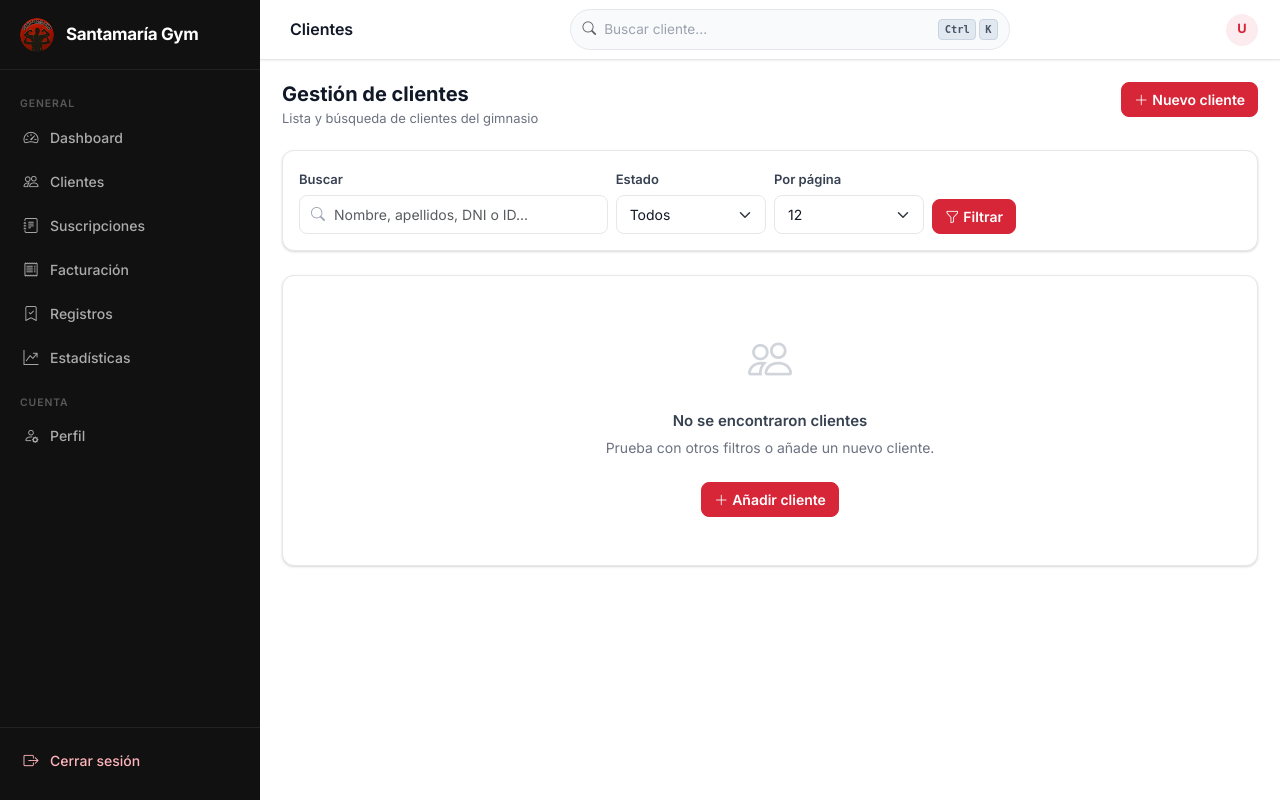
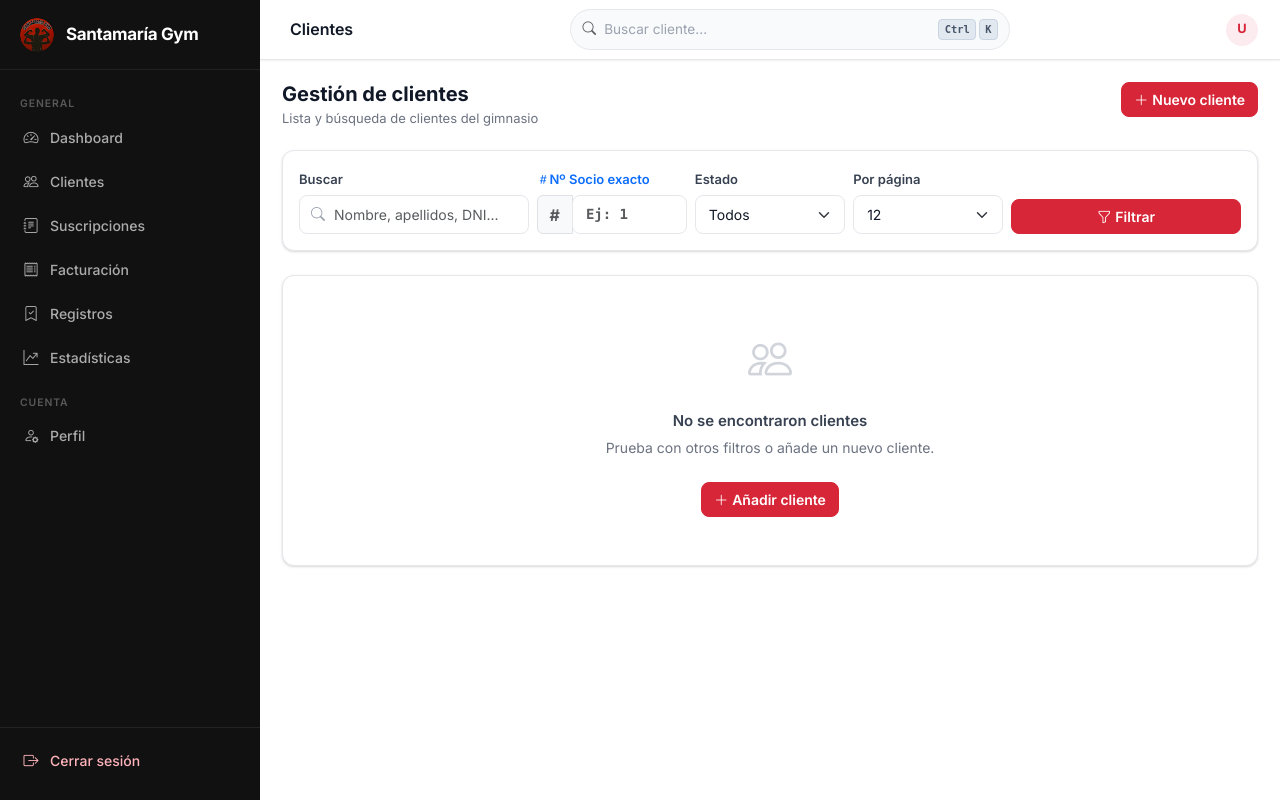
Before and after one commit to javiservices/clients-factory, a Symfony app: template app/templates/client/index.html.twig in a window 1280 px wide. Run offline with Twig, Linux system fonts and the light colour scheme; the template is opened without the code that fills it, so the values that code supplies are empty; style sheets or scripts are compiled from the project's sources; some libraries are stand-ins or nearby versions.

Commit message:
feat(client): add exact member number filter in client list and exact numeric lookup

```diff
--- a/app/templates/client/index.html.twig
+++ b/app/templates/client/index.html.twig
@@ -223,15 +223,25 @@
     <div class="card-body">
         <form method="get" action="{{ path('app_client_index') }}" role="search" aria-label="Filtrar clientes">
             <div class="row g-2 align-items-end">
-                <div class="col-12 col-sm-6 col-lg-4">
+                <div class="col-12 col-md-4 col-lg-3">
                     <label class="form-label" for="search">Buscar</label>
                     <div class="search-wrapper">
                         <i class="bi bi-search search-icon" aria-hidden="true"></i>
                         <input type="search" id="search" name="search" class="form-control"
-                               placeholder="Nombre, apellidos, DNI o ID..." value="{{ search|default('') }}" autocomplete="off">
+                               placeholder="Nombre, apellidos, DNI..." value="{{ search|default('') }}" autocomplete="off">
                     </div>
                 </div>
-                <div class="col-6 col-sm-3 col-lg-2">
+                <div class="col-6 col-md-3 col-lg-2">
+                    <label class="form-label fw-semibold text-primary" for="clientNumber">
+                        <i class="bi bi-hash me-0.5"></i>Nº Socio exacto
+                    </label>
+                    <div class="input-group">
+                        <span class="input-group-text bg-light text-muted small fw-bold">#</span>
+                        <input type="number" id="clientNumber" name="clientNumber" class="form-control font-monospace fw-bold"
+                               placeholder="Ej: 1" min="1" value="{{ clientNumber|default('') }}" autocomplete="off">
+                    </div>
+                </div>
+                <div class="col-6 col-md-2 col-lg-2">
                     <label class="form-label" for="paid">Estado</label>
                     <select id="paid" name="paid" class="form-select">
                         <option value="" {% if paid is not defined or paid == '' %}selected{% endif %}>Todos</option>
@@ -239,7 +249,7 @@
                         <option value="0" {% if paid == '0' %}selected{% endif %}>Pendiente</option>
                     </select>
                 </div>
-                <div class="col-6 col-sm-3 col-lg-2">
+                <div class="col-6 col-md-3 col-lg-2">
                     <label class="form-label" for="perPage">Por página</label>
                     <select id="perPage" name="perPage" class="form-select">
                         <option value="12" {% if perPage|default(12) == 12 %}selected{% endif %}>12</option>
@@ -248,11 +258,11 @@
                         <option value="96" {% if perPage == 96 %}selected{% endif %}>96</option>
                     </select>
                 </div>
-                <div class="col-12 col-sm-6 col-lg-4 d-flex gap-2">
-                    <button class="btn btn-primary" type="submit">
+                <div class="col-12 col-md-12 col-lg-3 d-flex gap-2">
+                    <button class="btn btn-primary flex-grow-1" type="submit">
                         <i class="bi bi-funnel me-1" aria-hidden="true"></i>Filtrar
                     </button>
-                    {% if search|default('') or (paid is defined and paid != '') or (perPage is defined and perPage != 12) %}
+                    {% if search|default('') or clientNumber|default('') or (paid is defined and paid != '') or (perPage is defined and perPage != 12) %}
                         <a href="{{ path('app_client_index') }}" class="btn btn-outline-secondary">
                             <i class="bi bi-x-lg me-1" aria-hidden="true"></i>Limpiar
                         </a>
@@ -528,7 +538,11 @@
         <div class="empty-state">
             <i class="bi bi-people empty-state-icon" aria-hidden="true"></i>
             <p class="empty-state-title">No se encontraron clientes</p>
-            <p class="empty-state-desc">Prueba con otros filtros o añade un nuevo cliente.</p>
+            {% if clientNumber|default('') %}
+                <p class="empty-state-desc">No existe ningún socio registrado con el número <strong>#{{ clientNumber }}</strong>.</p>
+            {% else %}
+                <p class="empty-state-desc">Prueba con otros filtros o añade un nuevo cliente.</p>
+            {% endif %}
             <a href="{{ path('app_client_new') }}" class="btn btn-primary">
                 <i class="bi bi-plus-lg me-1" aria-hidden="true"></i>Añadir cliente
             </a>
@@ -542,7 +556,7 @@
         <ul class="pagination justify-content-center align-items-center mb-0">
             {# Botón Anterior #}
             <li class="page-item {% if currentPage <= 1 %}disabled{% endif %}">
-                <a class="page-link" href="{{ path('app_client_index', {search: search|default(''), paid: paid|default(''), perPage: perPage|default(12), page: currentPage - 1}) }}" aria-label="Anterior" {% if currentPage <= 1 %}tabindex="-1" aria-disabled="true"{% endif %}>
+                <a class="page-link" href="{{ path('app_client_index', {search: search|default(''), clientNumber: clientNumber|default(''), paid: paid|default(''), perPage: perPage|default(12), page: currentPage - 1}) }}" aria-label="Anterior" {% if currentPage <= 1 %}tabindex="-1" aria-disabled="true"{% endif %}>
                     <i class="bi bi-chevron-left" aria-hidden="true"></i>
                 </a>
             </li>
@@ -554,7 +568,7 @@
 
             {% if startPage > 1 %}
                 <li class="page-item">
-                    <a class="page-link" href="{{ path('app_client_index', {search: search|default(''), paid: paid|default(''), perPage: perPage|default(12), page: 1}) }}">1</a>
+                    <a class="page-link" href="{{ path('app_client_index', {search: search|default(''), clientNumber: clientNumber|default(''), paid: paid|default(''), perPage: perPage|default(12), page: 1}) }}">1</a>
                 </li>
                 {% if startPage > 2 %}
                     <li class="page-item disabled"><span class="page-link border-0">…</span></li>
@@ -563,7 +577,7 @@
 
             {% for page in startPage..endPage %}
                 <li class="page-item {% if page == currentPage %}active{% endif %}">
-                    <a class="page-link" href="{{ path('app_client_index', {search: search|default(''), paid: paid|default(''), perPage: perPage|default(12), page: page}) }}"
+                    <a class="page-link" href="{{ path('app_client_index', {search: search|default(''), clientNumber: clientNumber|default(''), paid: paid|default(''), perPage: perPage|default(12), page: page}) }}"
                        {% if page == currentPage %}aria-current="page"{% endif %}>{{ page }}</a>
                 </li>
             {% endfor %}
@@ -573,13 +587,13 @@
                     <li class="page-item disabled"><span class="page-link border-0">…</span></li>
                 {% endif %}
                 <li class="page-item">
-                    <a class="page-link" href="{{ path('app_client_index', {search: search|default(''), paid: paid|default(''), perPage: perPage|default(12), page: totalPages}) }}">{{ totalPages }}</a>
+                    <a class="page-link" href="{{ path('app_client_index', {search: search|default(''), clientNumber: clientNumber|default(''), paid: paid|default(''), perPage: perPage|default(12), page: totalPages}) }}">{{ totalPages }}</a>
                 </li>
             {% endif %}
 
             {# Botón Siguiente #}
             <li class="page-item {% if currentPage >= totalPages %}disabled{% endif %}">
-                <a class="page-link" href="{{ path('app_client_index', {search: search|default(''), paid: paid|default(''), perPage: perPage|default(12), page: currentPage + 1}) }}" aria-label="Siguiente" {% if currentPage >= totalPages %}tabindex="-1" aria-disabled="true"{% endif %}>
+                <a class="page-link" href="{{ path('app_client_index', {search: search|default(''), clientNumber: clientNumber|default(''), paid: paid|default(''), perPage: perPage|default(12), page: currentPage + 1}) }}" aria-label="Siguiente" {% if currentPage >= totalPages %}tabindex="-1" aria-disabled="true"{% endif %}>
                     <i class="bi bi-chevron-right" aria-hidden="true"></i>
                 </a>
             </li>
```
Also changed, not shown: app/src/Controller/ClientController.php (+77 -20 lines).
